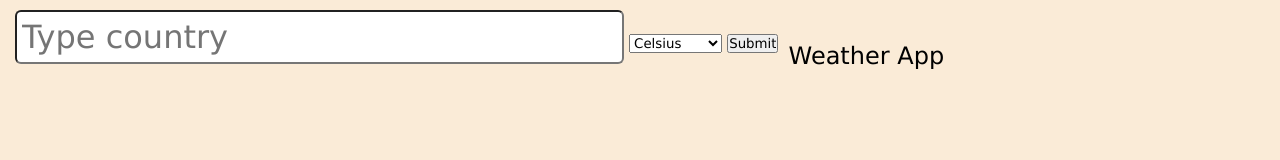
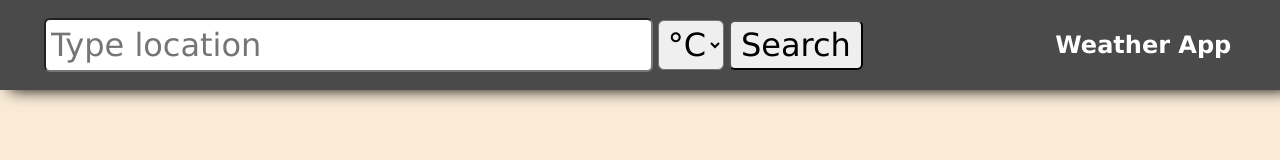
Before and after one commit to Nik42KIS/-Weather-App, a website with bundled scripts: page index.html in a window 1280 px wide. Built offline with nearby package versions, Linux system fonts and the light colour scheme.

Commit message:
finsish project besides adding loader

```diff
--- a/index.html
+++ b/index.html
@@ -11,12 +11,12 @@
         <section class="country">
             <form action="#" class="coutry_form">
                 <label for="country_input"></label>
-                <input id="country_input" type="text" class="country_input" placeholder="Type country">
+                <input id="country_input" type="text" class="country_input" placeholder="Type location">
                 <select name="temp" id="temp">
-                    <option value="celsius">Celsius</option>
-                    <option value="fahrenheit">Fahrenheit</option>
+                    <option value="celsius">°C</option>
+                    <option value="fahrenheit">℉</option>
                 </select>
-                <button class="country_btn_submit">Submit</button>
+                <button class="country_btn_submit">Search</button>
             </form>
         </section>
 
--- a/script.js
+++ b/script.js
@@ -8,7 +8,7 @@ var __awaiter = (this && this.__awaiter) || function (thisArg, _arguments, P, ge
     });
 };
 // @ts-ignore
-import dateFormat from "./node_modules/dateformat/lib/dateformat.js";
+import dateFormat from './node_modules/dateformat/lib/dateformat.js';
 const API_KEY = '1afed292301b4a71852195852232611';
 const BASE_URL = 'http://api.weatherapi.com/v1';
 const header = document.querySelector('.header_title');
@@ -44,7 +44,7 @@ submitBtn === null || submitBtn === void 0 ? void 0 : submitBtn.addEventListener
             const weatherItem = document.createElement('li');
             weatherItem.classList.add('weather_item');
             const date = document.createElement('span');
-            date.textContent = dateFormat(item.date, "dddd, mmmm dS, yyyy");
+            date.textContent = dateFormat(item.date, 'dddd, mmmm dS, yyyy');
             const avgHumidity = document.createElement('span');
             avgHumidity.textContent = 'Humidity:' + item.day.avghumidity;
             const avgTempC = document.createElement('span');
--- a/style.css
+++ b/style.css
@@ -1,24 +1,35 @@
-*{
+* {
   margin: 0;
   padding: 0;
   font-family: Verdana, Geneva, Tahoma, sans-serif;
-    overflow-y: hidden;
 }
-header{
-    margin: 10px
+header {
+  margin-bottom: 20px;
+  background-color: rgb(74, 74, 74);
+  height: 90px;
+  display: flex;
+  justify-content: space-around;
+  align-items: center;
+  gap: 100px;
+  box-shadow: 10px 0 15px black;
 }
-body{
-    margin: 0 5px;
+.header_title {
+  color: white;
+  font-weight: bold;
+  font-size: 1.5rem;
+}
+body {
   height: 100vh;
   background-color: antiquewhite;
 }
-main{
+main {
   height: 85vh;
+  margin: 0 10px;
 }
-.country{
+.country {
   display: inline-block;
 }
-.country_input{
+.country_input {
   height: 50px;
   width: 600px;
   font-size: 2rem;
@@ -26,34 +37,53 @@ main{
   border-radius: 6px;
 }
 
-span{
+#temp {
+  height: 50px;
+
+  font-size: 2rem;
+  padding-left: 5px;
+  border-radius: 6px;
+}
+.country_btn_submit {
+  height: 50px;
+  cursor: pointer;
+  font-size: 2rem;
+  padding-left: 5px;
+  border-radius: 6px;
+  padding: 3px 10px;
+  transition: 0.2s;
+}
+.country_btn_submit:hover {
+  background-color: rgb(14, 14, 14);
+  color: rgb(220, 220, 220);
+}
+span {
   font-size: 1.5rem;
   margin: 5px;
 }
 
-.weather_item{
+.weather_item {
   display: grid;
-    border: 1px solid grey;
+  border: 2px solid grey;
   background-color: white;
   border-radius: 6px;
 }
 
-.weather_day_list{
+.weather_day_list {
   display: grid;
   grid-template-columns: repeat(3, 1fr);
-    gap:5px;
+  gap: 5px;
 }
- li{
+li {
   display: flex;
   justify-content: center;
   align-items: center;
   flex-direction: column;
-/* display: grid;
-grid-template-columns: 1fr 1fr ; */
+
   gap: 3px;
 }
 
-.active_day{
+.active_day {
   height: 200px;
   grid-column: 1/4;
 
@@ -61,6 +91,7 @@ gap: 3px;
   grid-template-columns: 1fr 1fr;
   justify-items: space-between;
 }
-.active_day > .temp, .active_day > .temp{
+.active_day > .temp,
+.active_day > .temp {
   grid-column: 2/3;
 }
```
Also changed, not shown: script.ts (+14 -12 lines). Lines whose indentation alone changed are shown as unchanged.
